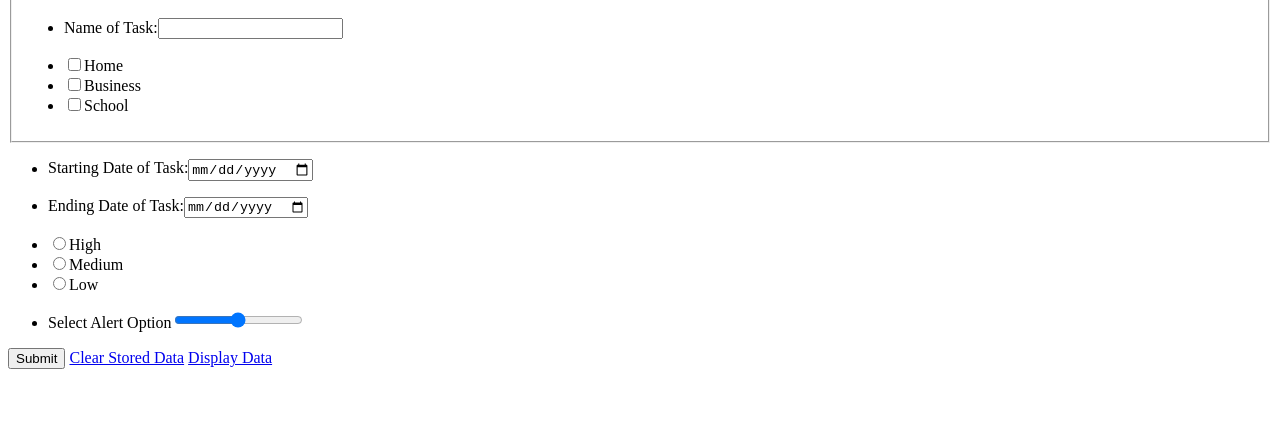
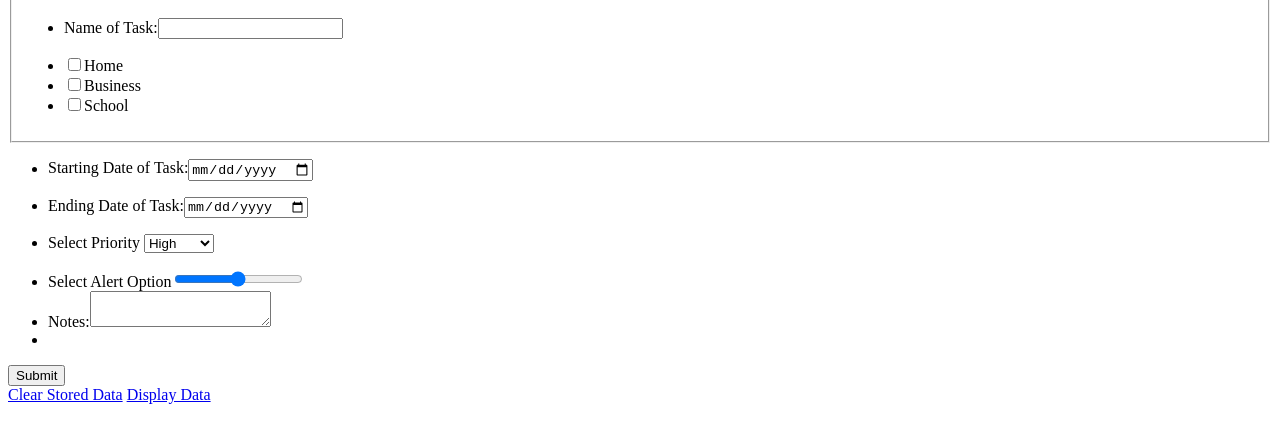
Before and after one commit to dward1289/VFW_Project1, a plain HTML site: page additem.html in a window 1280 px wide. Shown: the part 101-544 px from the top of the page. Drawn offline with Linux system fonts and the light colour scheme.

Commit message:
Meta tags added and comment added.

```diff
--- a/additem.html
+++ b/additem.html
@@ -2,7 +2,11 @@
 <html>
 <head>
     <title>Remind Me Later</title>
-
+    <meta charset="UTF-8" />
+	<meta name="keywords" content="HTML" />
+	<meta name="robots" content="ALL" />
+	<!--Found the viewport meta tag at https://developer.mozilla.org/en/Mobile/Viewport_meta_tag-->
+	<meta name="viewport" content="width=device-width, initial-scale=1, maximum-scale=1">
 </head>
 
 <body>
@@ -31,20 +35,32 @@
 				<li><label for="taskEnd">Ending Date of Task:</label><input type="date" id="taskEnd" /></li>
 			</ul>
 			<ul>
-				<li><input type="radio" value="High" id="high" /><label for="high">High<label></li>
-				<li><input type="radio" value="Medium" id="medium" /><label for="medium">Medium<label></li>
-				<li><input type="radio" value="Low" id="low" /><label for="low">Low<label></li>
+			<li>
+			<label for="priority">Select Priority</label>
+			<select id="priority">
+
+			<option value="High">High</option>
+			<option value="Medium">Medium</option>
+			<option value="Low">Low</option>
+
+			</select>
+			</li>
 			</ul>
 
 	<ul>
 <li><label for="taskDate">Select Alert Option</label><input type="range" id="alertWay" min="1" max="3" /></li>
+
+<li><label for="mood">Notes:</label><textarea id="mood"></textarea></li>
+<li><input type="hidden" value="true" /></li>
 		</ul>
+
 
 	</form>
 
-<footer>
+
 <button>Submit</button>
 
+<footer>
 <a href="#">Clear Stored Data</a> <a href="#">Display Data</a>
 </footer>
 
```
